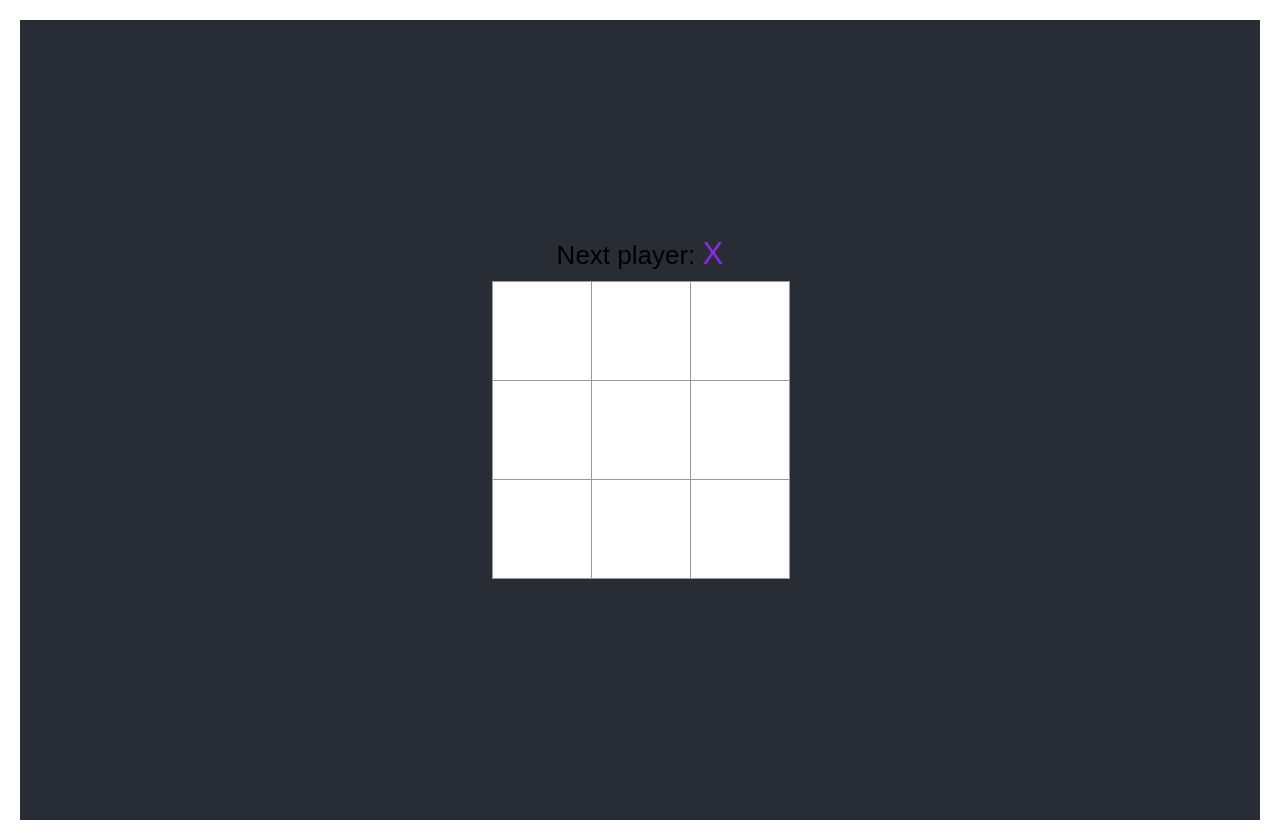
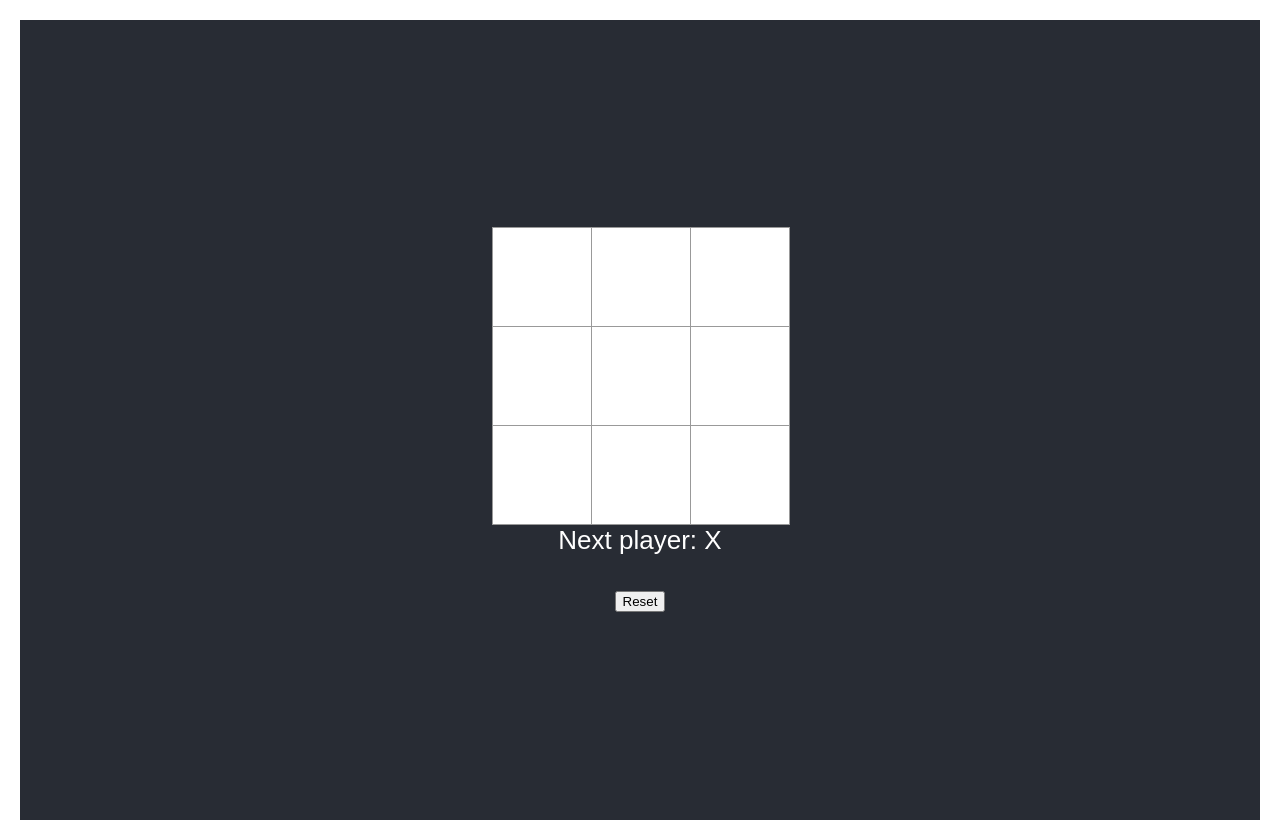
Before and after one commit to alireza-es/simple-react-game, a React (Create React App) app: page / in a window 1280 px wide. Built offline with nearby package versions, Linux system fonts and the light colour scheme.

Commit message:
Add history

```diff
--- a/src/components/board/Board.tsx
+++ b/src/components/board/Board.tsx
@@ -1,64 +1,16 @@
 import React from "react";
-import GamePlay from "../../models/GamePlay";
 import Square from "../square/Square";
 import BoardProps from "./BoardProps";
 import "./BoardStyle.scss";
 
 function Board(props: BoardProps & React.HTMLAttributes<HTMLDivElement>) {
-  const [state, setState] = React.useState<GamePlay>({
-    squares: Array(9).fill(null),
-    xIsTheNextPlayer: true,
-  });
-
-  const status = state.xIsTheNextPlayer ? "X" : "O";
-
-  function calculateWinner(squares: Array<'X' | 'O' | null>): string | null {
-    const lines = [
-      [0, 1, 2],
-      [3, 4, 5],
-      [6, 7, 8],
-      [0, 3, 6],
-      [1, 4, 7],
-      [2, 5, 8],
-      [0, 4, 8],
-      [2, 4, 6],
-    ];
-    for (let i = 0; i < lines.length; i++) {
-      const [a, b, c] = lines[i];
-      if (
-        squares[a] &&
-        squares[a] === squares[b] &&
-        squares[a] === squares[c]
-      ) {
-        return squares[a];
-      }
-    }
-    return null;
-  }
-
-  function handleClick(i: number) {
-    const squares = state.squares.slice();
-    squares[i] = state.xIsTheNextPlayer ? "X" : "O";
-    setState({
-      squares: squares,
-      xIsTheNextPlayer: !state.xIsTheNextPlayer,
-    });
-  }
 
   const renderSquare = (i: number) => {
-    return <Square value={state.squares[i]} onClick={() => handleClick(i)} />;
+    return <Square value={props.squares[i]} onClick={() => props.onSquareClick(i)} />;
   };
-
-  const winner = calculateWinner(state.squares);
-  let statusText = <>Next player: <span>{status}</span></>;
-  if(winner)
-    statusText = <>The winner is: <span>{winner}</span><br/>👊👏🔥</>;
 
   return (
     <div className="board">
-      <div className="board-status">
-        {statusText}
-      </div>
       <div className="board-row">
         {renderSquare(0)}
         {renderSquare(1)}
--- a/src/components/board/BoardProps.tsx
+++ b/src/components/board/BoardProps.tsx
@@ -1,3 +1,5 @@
 export default interface BoardProps {
   height: number;
+  squares: Array<'X' | 'O' | null>;
+  onSquareClick: (i: number) => void;
 }
--- a/src/components/game/Game.tsx
+++ b/src/components/game/Game.tsx
@@ -1,14 +1,75 @@
+import React from "react";
+import GamePlay from "../../models/GamePlay";
 import Board from "../board/Board";
 
 function Game() {
+  const initState = {
+    history: [{ squares: Array(9).fill(null) }],
+    xIsTheNextPlayer: true,
+  };
+
+  const [state, setState] = React.useState<GamePlay>(initState);
+
+  function calculateWinner(squares: Array<'X' | 'O' | null>): string | null {
+    const lines = [
+      [0, 1, 2],
+      [3, 4, 5],
+      [6, 7, 8],
+      [0, 3, 6],
+      [1, 4, 7],
+      [2, 5, 8],
+      [0, 4, 8],
+      [2, 4, 6],
+    ];
+    for (let i = 0; i < lines.length; i++) {
+      const [a, b, c] = lines[i];
+      if (
+        squares[a] &&
+        squares[a] === squares[b] &&
+        squares[a] === squares[c]
+      ) {
+        return squares[a];
+      }
+    }
+    return null;
+  }
+
+  const handleClick = (i: number):void => {
+    const history = state.history;
+    const current = history[history.length - 1];
+    const squares = current.squares.slice();
+    if (calculateWinner(squares) || squares[i]) {
+      return;
+    }
+    squares[i] = state.xIsTheNextPlayer ? 'X' : 'O';
+    setState({
+      history: history.concat([{
+        squares: squares
+      }]),
+      xIsTheNextPlayer: !state.xIsTheNextPlayer,
+    });
+  };
+
+  const history = state.history;
+  const current = history[history.length - 1];
+  const winner = calculateWinner(current.squares);
+  let statusText = <>Next player: <span>{state.xIsTheNextPlayer ? 'X' : 'O'}</span></>;
+  if(winner)
+    statusText = <>The winner is: <span>{winner}</span><br/>👊👏🔥</>;
+
+
   return (
     <div className="game">
       <div className="game-board">
-        <Board height={100} />
+        <Board height={100} squares={current.squares}
+          onSquareClick={(i:number):void => handleClick(i)} />
       </div>
       <div className="game-info">
-        <div>{/* status */}</div>
+        <div>{statusText}</div>
         <ol>{/* TODO */}</ol>
+      </div>
+      <div className="game-actions">
+        <button type="button" onClick={() => setState(initState)}>Reset</button>
       </div>
     </div>
   );
--- a/src/components/game/GameStyle.scss
+++ b/src/components/game/GameStyle.scss
@@ -1,12 +1,21 @@
-ol, ul {
-  padding-left: 30px;
-}
-
 .game {
   display: flex;
   flex-direction: row;
+
+  &-info {
+    margin-left: 20px;
+  }
+
+  &-actions {
+    margin-right: 20px;
+    button {
+      padding: 5px;
+      background-color: brown;
+    }
+  }
+
+  ol,
+  ul {
+    padding-left: 30px;
+  }
 }
-
-.game-info {
-  margin-left: 20px;
-}
--- a/src/models/GamePlay.tsx
+++ b/src/models/GamePlay.tsx
@@ -1,4 +1,4 @@
 export default interface GamePlay {
-  squares: Array<'X' | 'O' | null>;
+  history: Array<{ squares: Array<'X' | 'O' | null >}>;
   xIsTheNextPlayer: boolean;
 }
```
